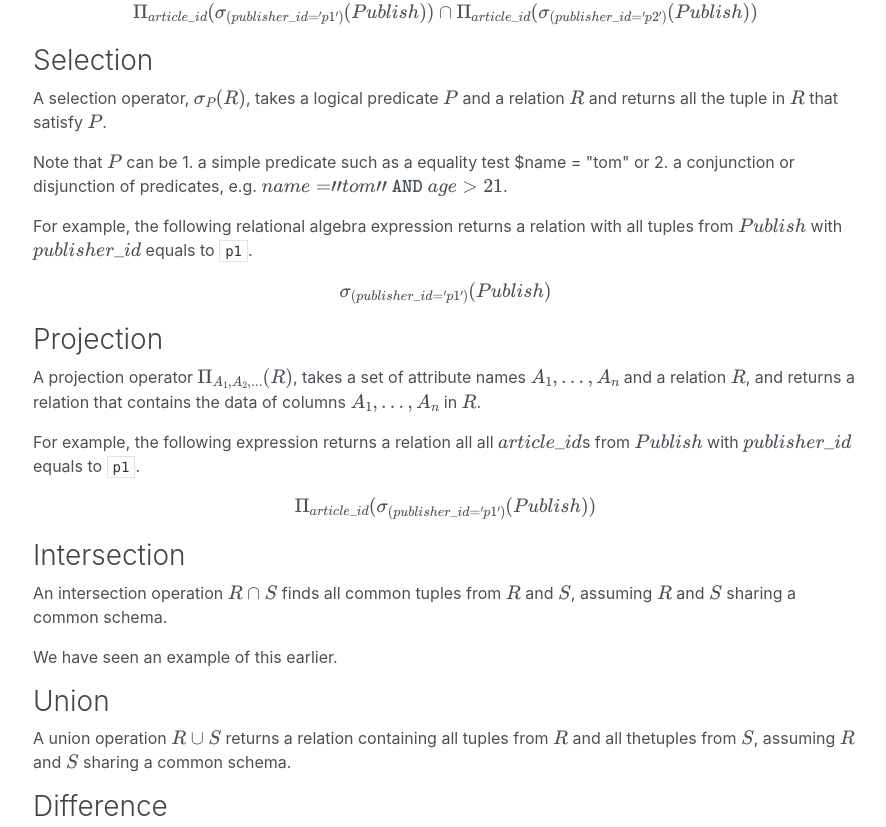
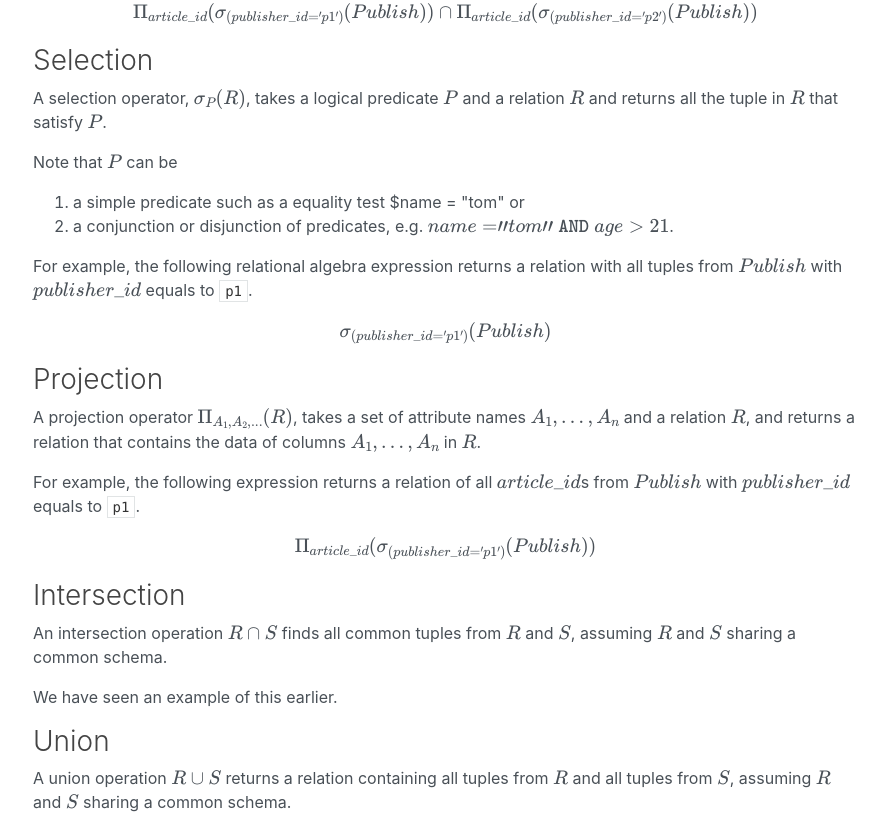
Before and after one commit to sutd50043/sutd50043.github.io, a plain HTML site: page notes/l2_relational_algebra/index.html in a window 1280 px wide. Shown: the part 929-1756 px from the top of the page, without its empty margins (337-1223 px from the left). Drawn offline with nearby package versions, Linux system fonts and the light colour scheme.

Commit message:
fix l2_relational_algebra typos

```diff
--- a/notes/l2_relational_algebra/index.html
+++ b/notes/l2_relational_algebra/index.html
@@ -90,7 +90,7 @@
 <li>Define relational algebra terms to query a relational model</li>
 </ol>
 <h2 id="relational-algebra">Relational Algebra</h2>
-<p>Given that relational model is a logical model (abstracting away the implementation details), we need something operations defined on the same layout to manupulate the data in a relational model. (So that we don't need to deal with the implementation details yet.)</p>
+<p>Given that relational model is a logical model (abstracting away the implementation details), we need something operations defined on the same layout to manipulate the data in a relational model. (So that we don't need to deal with the implementation details yet.)</p>
 <p>Like math algebra, Relational Algebra is a way to express data operation through symbols and relation manipulations. </p>
 <ol>
 <li>The data manipulation operations are defined in terms of a sequence of operation applications.</li>
@@ -130,20 +130,22 @@ Publish(<ins>article_id, book_id, publisher_id</ins>)</p>
 \Pi_{article\_id}(\sigma_{(publisher\_id='p1')}(Publish)) \cap \Pi_{article\_id}(\sigma_{(publisher\_id='p2')}(Publish)) \]</div>
 <h3 id="selection">Selection</h3>
 <p>A selection operator, <span class="arithmatex">\(\sigma_{P}(R)\)</span>, takes a logical predicate <span class="arithmatex">\(P\)</span> and a relation <span class="arithmatex">\(R\)</span> and returns all the tuple in <span class="arithmatex">\(R\)</span> that satisfy <span class="arithmatex">\(P\)</span>. </p>
-<p>Note that <span class="arithmatex">\(P\)</span> can be
-1. a simple predicate such as a equality test $name = "tom" or
-2. a conjunction or disjunction of predicates, e.g. <span class="arithmatex">\(name = "tom"\ {\tt AND} \ age &gt; 21\)</span>.</p>
+<p>Note that <span class="arithmatex">\(P\)</span> can be</p>
+<ol>
+<li>a simple predicate such as a equality test $name = "tom" or</li>
+<li>a conjunction or disjunction of predicates, e.g. <span class="arithmatex">\(name = "tom"\ {\tt AND} \ age &gt; 21\)</span>.</li>
+</ol>
 <p>For example, the following relational algebra expression returns a relation with all tuples from <span class="arithmatex">\(Publish\)</span> with <span class="arithmatex">\(publisher\_id\)</span> equals to <code>p1</code>.</p>
 <div class="arithmatex">\[\sigma_{(publisher\_id='p1')}(Publish)\]</div>
 <h3 id="projection">Projection</h3>
 <p>A projection operator <span class="arithmatex">\(\Pi_{A_1,A_2,...}(R)\)</span>, takes a set of attribute names <span class="arithmatex">\(A_1,...,A_n\)</span> and a relation <span class="arithmatex">\(R\)</span>, and returns a relation that contains the data of columns <span class="arithmatex">\(A_1,...,A_n\)</span> in <span class="arithmatex">\(R\)</span>.</p>
-<p>For example, the following expression returns a relation all all <span class="arithmatex">\(article\_id\)</span>s from <span class="arithmatex">\(Publish\)</span> with <span class="arithmatex">\(publisher\_id\)</span> equals to <code>p1</code>.</p>
+<p>For example, the following expression returns a relation of all <span class="arithmatex">\(article\_id\)</span>s from <span class="arithmatex">\(Publish\)</span> with <span class="arithmatex">\(publisher\_id\)</span> equals to <code>p1</code>.</p>
 <div class="arithmatex">\[\Pi_{article\_id}(\sigma_{(publisher\_id='p1')}(Publish))\]</div>
 <h3 id="intersection">Intersection</h3>
 <p>An intersection operation  <span class="arithmatex">\(R \cap S\)</span> finds all common tuples from <span class="arithmatex">\(R\)</span> and <span class="arithmatex">\(S\)</span>, assuming <span class="arithmatex">\(R\)</span> and <span class="arithmatex">\(S\)</span> sharing a common schema.</p>
 <p>We have seen an example of this earlier.</p>
 <h3 id="union">Union</h3>
-<p>A union operation <span class="arithmatex">\(R \cup S\)</span> returns a relation containing all tuples from <span class="arithmatex">\(R\)</span> and all thetuples from <span class="arithmatex">\(S\)</span>, assuming <span class="arithmatex">\(R\)</span> and <span class="arithmatex">\(S\)</span> sharing a common schema.</p>
+<p>A union operation <span class="arithmatex">\(R \cup S\)</span> returns a relation containing all tuples from <span class="arithmatex">\(R\)</span> and all tuples from <span class="arithmatex">\(S\)</span>, assuming <span class="arithmatex">\(R\)</span> and <span class="arithmatex">\(S\)</span> sharing a common schema.</p>
 <h3 id="difference">Difference</h3>
 <p>A difference operation <span class="arithmatex">\(R - S\)</span> returns a relation containing all tuples from <span class="arithmatex">\(R\)</span> that are not in <span class="arithmatex">\(S\)</span>, assuming <span class="arithmatex">\(R\)</span> and <span class="arithmatex">\(S\)</span> sharing a common schema.</p>
 <h3 id="cartesian-product">Cartesian Product</h3>
```
